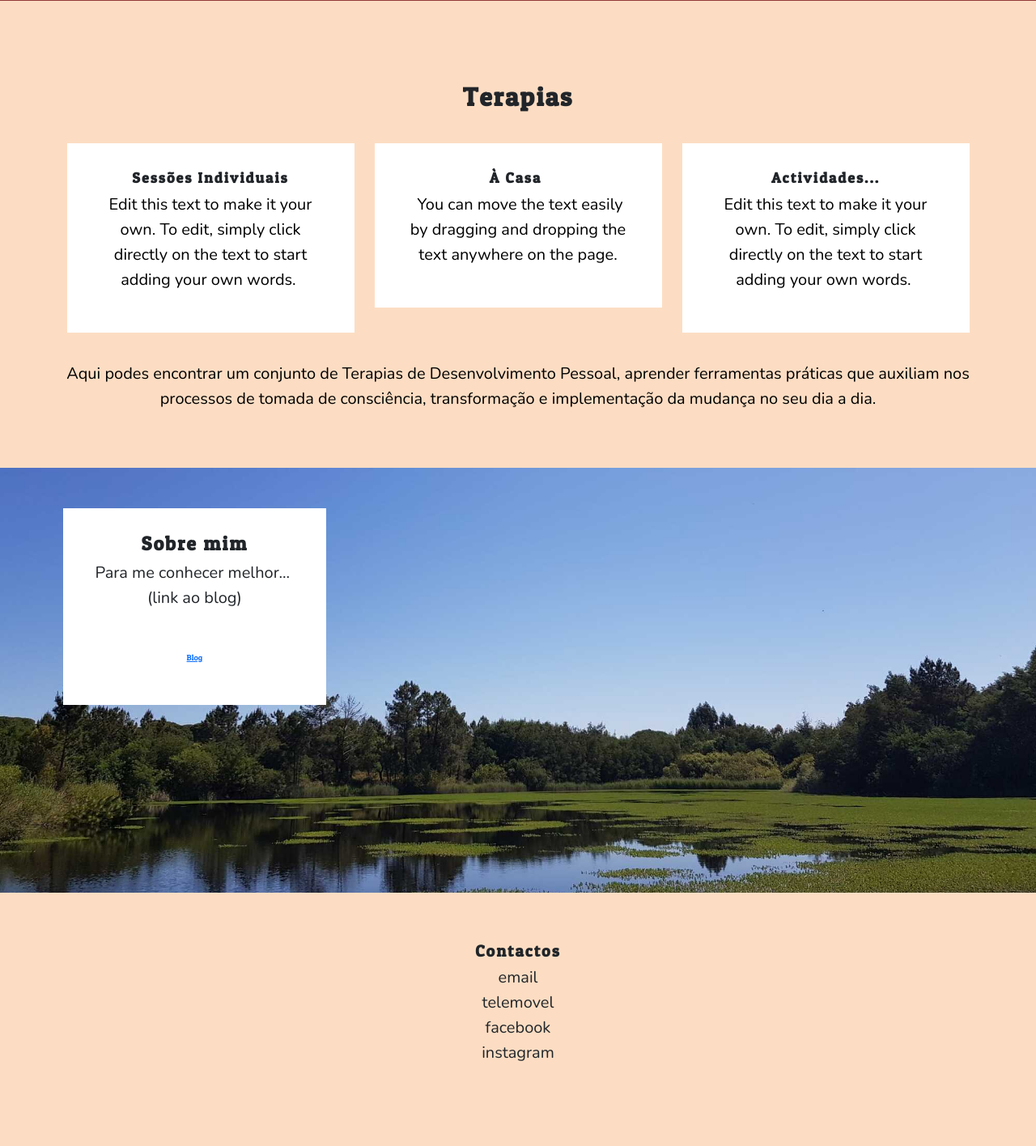
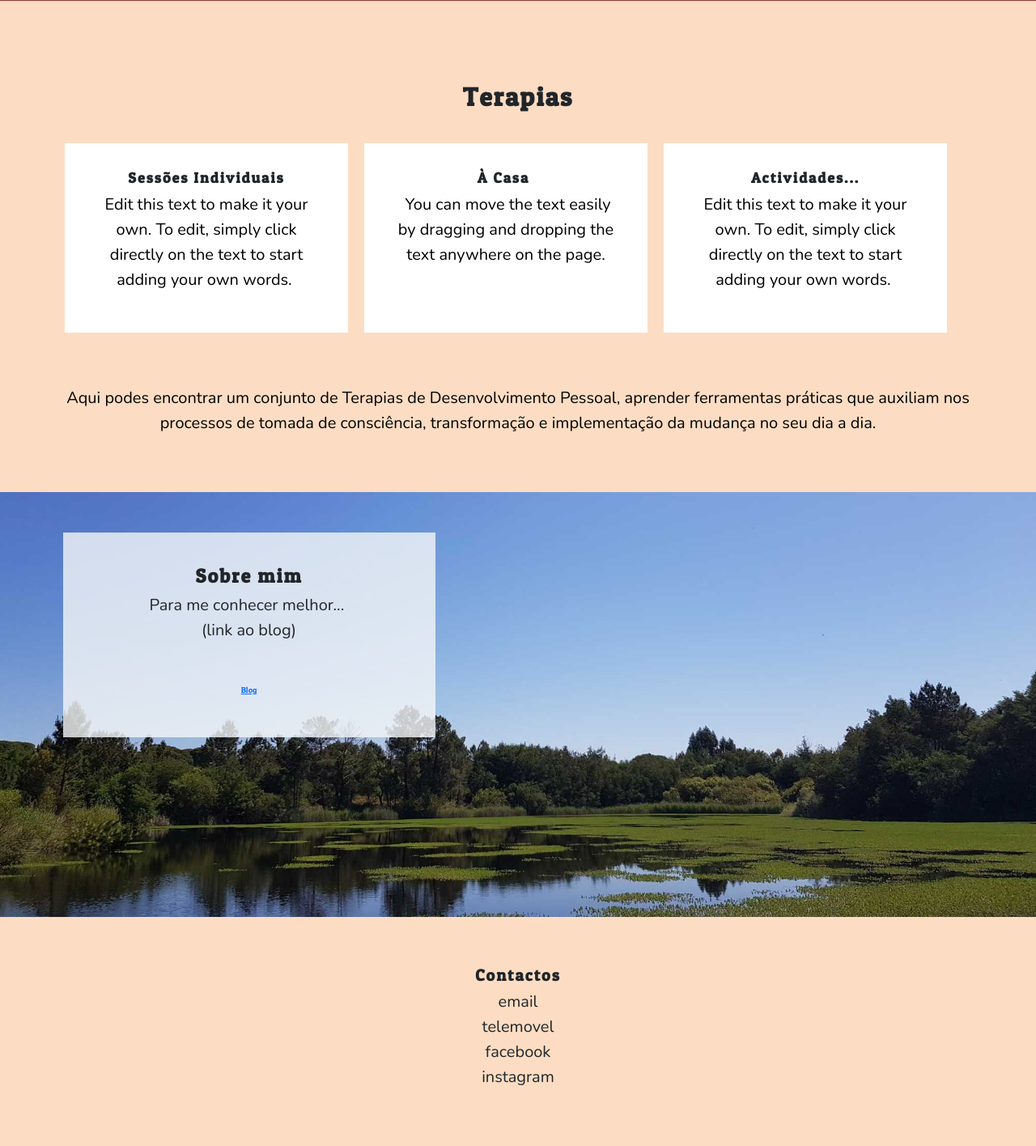
Before and after one commit to TyrAnasazy/TyrAnasazy.github.io, a PHP site: page / in a window 1280 px wide. Shown: the part 428-1844 px from the top of the page at 81% size. Before the commit the page ends 1739 px from the top, so only its background shows below. Run offline with PHP 8.4, Linux system fonts and the light colour scheme.

Commit message:
final draft

```diff
--- a/css/style.css
+++ b/css/style.css
@@ -2145,6 +2145,32 @@ only screen and (min-width: 125em) {
   -moz-border-bottom-right-radius: 0px;
   border-bottom-right-radius: 0px;
 }
+.colored-box-content2 {
+  clear: both;
+    float: left;
+    width: 100%;
+    -moz-box-sizing: border-box;
+    -webkit-box-sizing: border-box;
+    -ms-box-sizing: border-box;
+    box-sizing: border-box;
+    background-color: rgba(244,247,248,0.8);
+    padding-top: 40px;
+    padding-bottom: 40px;
+    padding-left: 40px;
+    padding-right: 40px;
+    -webkit-border-top-left-radius: 0px;
+    -moz-border-top-left-radius: 0px;
+    border-top-left-radius: 0px;
+    -webkit-border-top-right-radius: 0px;
+    -moz-border-top-right-radius: 0px;
+    border-top-right-radius: 0px;
+    -webkit-border-bottom-left-radius: 0px;
+    -moz-border-bottom-left-radius: 0px;
+    border-bottom-left-radius: 0px;
+    -webkit-border-bottom-right-radius: 0px;
+    -moz-border-bottom-right-radius: 0px;
+    border-bottom-right-radius: 0px;
+}
  .wsite-content-title{
 	font-weight: bold;
     letter-spacing: 2px;
--- a/index.html
+++ b/index.html
@@ -66,12 +66,12 @@
 </div>
 <div style="clear:both;"></div></div></div>
 
-<div><div class="wsite-multicol"><div class="wsite-multicol-table-wrap" style="margin:0 -15px;">
+<div class="container" style="margin:0 -15px;">
 <div class="row">
-<div class="col-sm-12 col-md" style="margin: 15px 5px;">
+<div class="col-sm-12 col-md colored-box-content" style="margin: 15px 10px;" href="google.com">
 <div id="element-c80c37c3-fbcc-43dc-93ba-14687281f68e" data-platform-element-id="848857247979793891-1.0.1" class="platform-element-contents">
 	<div class="colored-box">
-    <div class="colored-box-content">
+    <div class="">
         <div style="width: auto"><div></div><h2 class="wsite-content-title" style="text-align:center;"><font size="4">Sessões Individuais</font></h2>
 
 <div class="paragraph" style="text-align:center;"><span><span style="color:rgb(0, 0, 0)"><font>Edit this text to make it your own. To edit, simply click directly on the text to start adding your own words.&nbsp;</font></span></span></div></div>
@@ -79,10 +79,10 @@
 </div>
 </div>
 </div>
-<div class="col-sm-12 col-md" style="margin: 15px 5px;">
+<div class="col-sm-12 col-md colored-box-content" style="margin: 15px 10px;">
 <div id="element-d2b571f1-9cc4-45ac-8a32-a5d3562db619" data-platform-element-id="848857247979793891-1.0.1" class="platform-element-contents">
 	<div class="colored-box">
-    <div class="colored-box-content">
+    <div class="">
         <div style="width: auto"><div></div><h2 class="wsite-content-title" style="text-align:center;"><font size="4">À Casa&nbsp;</font></h2>
 
 <div class="paragraph" style="text-align:center;"><span><span style="color:rgb(0, 0, 0)"><font>&nbsp;You can move the text easily by dragging and dropping the text anywhere on the page.</font></span></span></div></div>
@@ -90,10 +90,10 @@
 </div>
 </div>
 </div>
-<div class="col-sm-12 col-md" style="margin: 15px 5px;">
+<div class="col-sm-12 col-md colored-box-content" style="margin: 15px 10px;">
 <div id="element-3627807e-9208-45c9-a61e-7c366c9b248b" data-platform-element-id="848857247979793891-1.0.1" class="platform-element-contents">
 	<div class="colored-box">
-    <div class="colored-box-content">
+    <div class="">
         <div style="width: auto"><div></div><h2 class="wsite-content-title" style="text-align:center;"><font size="4">Actividades...</font></h2>
 
 <div class="paragraph" style="text-align:center;"><span><span style="color:rgb(0, 0, 0)"><font>Edit this text to make it your own. To edit, simply click directly on the text to start adding your own words.&nbsp;</font></span></span></div></div>
@@ -102,41 +102,8 @@
 </div>
 </div>
 </div>
-	<table class="wsite-multicol-table">
-		<tbody class="wsite-multicol-tbody">
-			<tr class="wsite-multicol-tr">
-				<td class="wsite-multicol-col" style="width:33.333333333333%;padding:0 15px;">
-
-
-
-<div id="554577396465859496"><div>
-<div style="clear:both;"></div></div></div>
-
-
-
-				</td>				<td class="wsite-multicol-col" style="width:33.333333333333%; padding:0 15px;">
-
-
-
-<div id="667657132743557191"><div>
-<div style="clear:both;"></div></div></div>
-
-
-
-				</td>				<td class="wsite-multicol-col" style="width:33.333333333333%; padding:0 15px;">
-
-
-
-<div id="314402294401173923"><div>
-<div style="clear:both;"></div></div></div>
-
-
-
-				</td>			</tr>
-		</tbody>
-	</table>
-</div></div></div>
-
+</div>
+<div class="wsite-spacer" style="height:50px;"> </div>
 <div class="paragraph" style="text-align:center;"><span><span style="color:rgb(0, 0, 0)">Aqui podes encontrar um conjunto de Terapias de Desenvolvimento Pessoal, aprender ferramentas práticas que auxiliam nos processos de tomada de consciência, transformação e implementação da mudança no seu dia a dia.</span></span></div>
 			</div>
 		</div>
@@ -150,18 +117,11 @@
 		    <div class="container">
 			<div class="wsite-section-elements">
 				<div><div class="wsite-multicol"><div class="wsite-multicol-table-wrap" style="margin:0 -15px;">
-	<table class="wsite-multicol-table">
-		<tbody class="wsite-multicol-tbody">
-			<tr class="wsite-multicol-tr">
-				<td class="wsite-multicol-col" style="width:44.146341463415%; padding:0 15px;">
+	<div class="wsite-spacer" style="height:50px;"></div>
 
-
-
-<div class="wsite-spacer" style="height:50px;"></div>
-
-<div id="965725075108703303"><div><div id="element-a406f3cf-bf6a-4108-9ca2-f759d171fcd4" data-platform-element-id="848857247979793891-1.0.1" class="platform-element-contents">
+<div class="row"><div id="element-a406f3cf-bf6a-4108-9ca2-f759d171fcd4" data-platform-element-id="848857247979793891-1.0.1" class="col-5">
 	<div class="colored-box">
-    <div class="colored-box-content">
+    <div class="colored-box-content2">
         <div style="width: auto"><div></div>
 
 <h2 class="wsite-content-title" style="text-align:center;"><font size="5">Sobre mim</font></h2>
@@ -176,21 +136,7 @@
     </div>
 </div>
 </div>
-<div style="clear:both;"></div></div></div>
-
-
-
-				</td>				<td class="wsite-multicol-col" style="width:55.853658536585%; padding:0 15px;">
-
-
-
-<div class="wsite-spacer" style="height:50px;"></div>
-
-
-
-				</td>			</tr>
-		</tbody>
-	</table>
+<div style="clear:both;"></div></div>
 </div></div></div>
 
 <div class="wsite-spacer" style="height:50px;"> </div>
```
